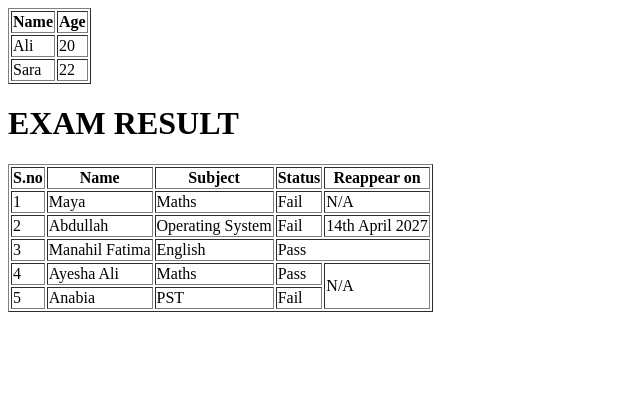
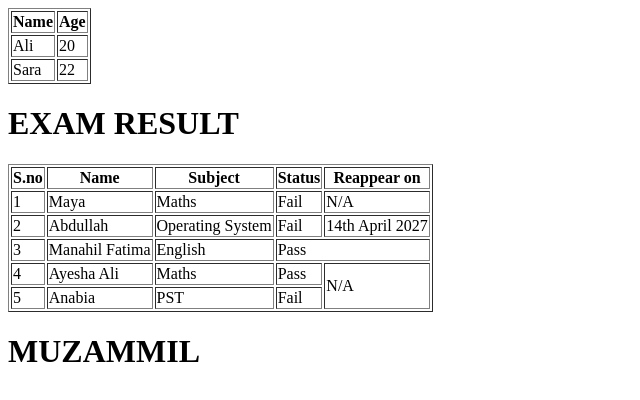
Before and after one commit to Realmaryambano/AI-Engineer-Journey, a plain HTML site: page Day 3/Web Dev/tables.html in a window 1280 px wide. Shown: the whole page, without its empty margins (0-640 px from the left). Drawn offline with Linux system fonts and the light colour scheme.

Commit message:
Update tables.html

```diff
--- a/Day 3/Web Dev/tables.html
+++ b/Day 3/Web Dev/tables.html
@@ -71,5 +71,8 @@
 
 </table>
 
+
+<h1>MUZAMMIL</h1>
+
 </body>
 </html>
```
